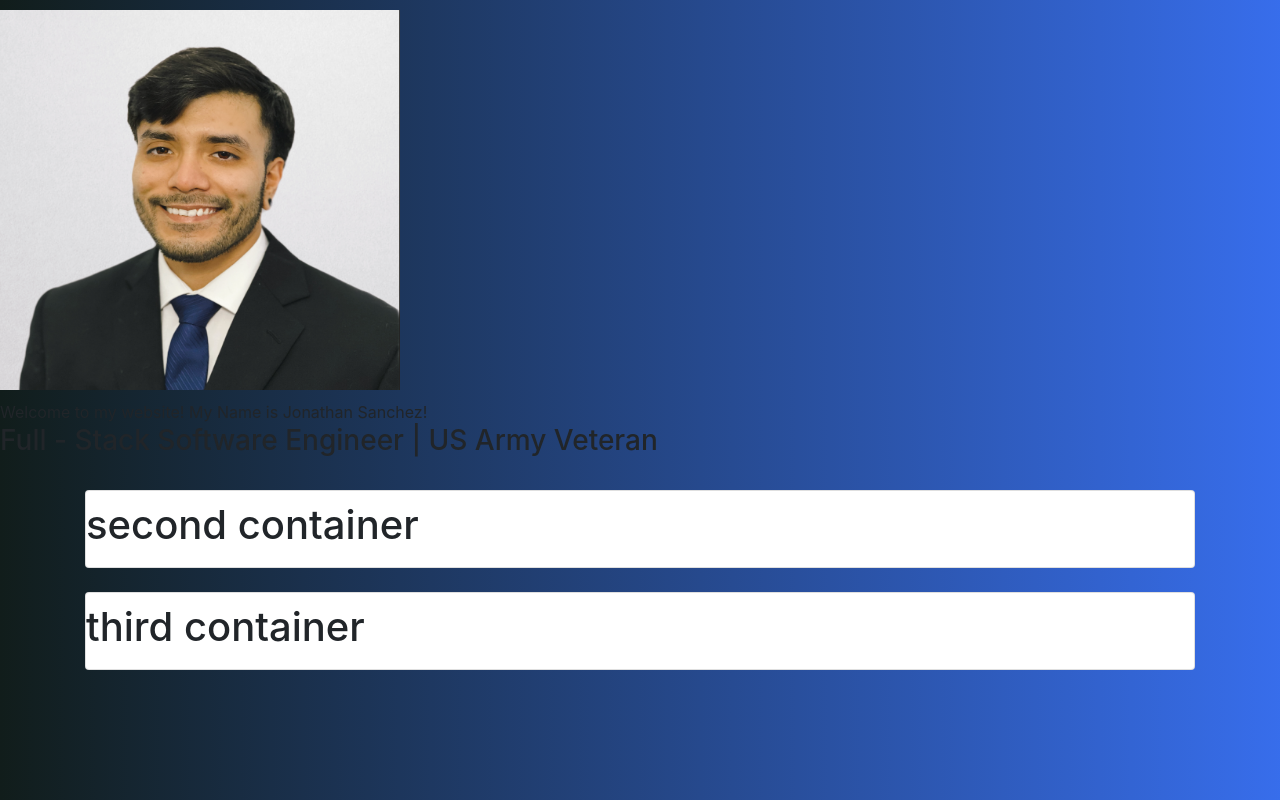
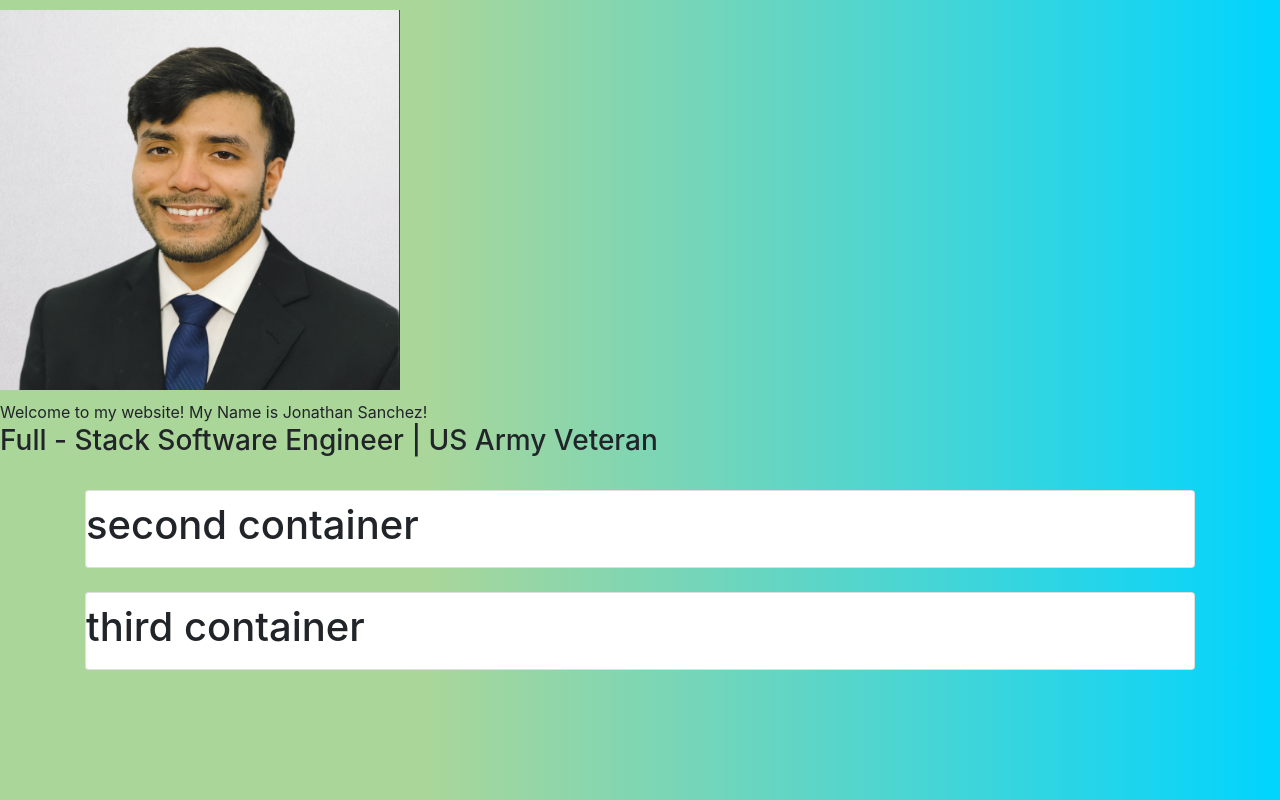
Before and after one commit to jonathan-sanchez/jonathan-sanchez-website, a PHP site: page / in a window 1280 px wide. Run offline with PHP 8.4, Linux system fonts and the light colour scheme; some libraries are stand-ins or nearby versions.

Commit message:
feat: updated css

```diff
--- a/css/index.css
+++ b/css/index.css
@@ -3,15 +3,8 @@
 }
 
 body {
-    background: hsla(222, 82%, 57%, 1);
-
-background: linear-gradient(180deg, hsla(222, 82%, 57%, 1) 0%, hsla(170, 26%, 9%, 1) 100%);
-
-background: -moz-linear-gradient(180deg, hsla(222, 82%, 57%, 1) 0%, hsla(170, 26%, 9%, 1) 100%);
-
-background: -webkit-linear-gradient(180deg, hsla(222, 82%, 57%, 1) 0%, hsla(170, 26%, 9%, 1) 100%);
-
-filter: progid: DXImageTransform.Microsoft.gradient( startColorstr="#396EEC", endColorstr="#111D1B", GradientType=1 );
+    background: rgb(171,214,153);
+    background: linear-gradient(90deg, rgba(171,214,153,1) 33%, rgba(0,212,255,1) 100%);
 }
 
 /* classes */
--- a/index.html
+++ b/index.html
@@ -25,7 +25,7 @@
 		</div> -->
 		<section>
 
-			<img id="headshot" class="rounded" src="img/jonathan_sanchez_athome_headshot.png" alt="Jonathan Sanchez Headshot">
+			<img id="headshot" src="img/jonathan_sanchez_athome_headshot.png" alt="Jonathan Sanchez Headshot">
 
 			<article>
 				Welcome to my website!
```
